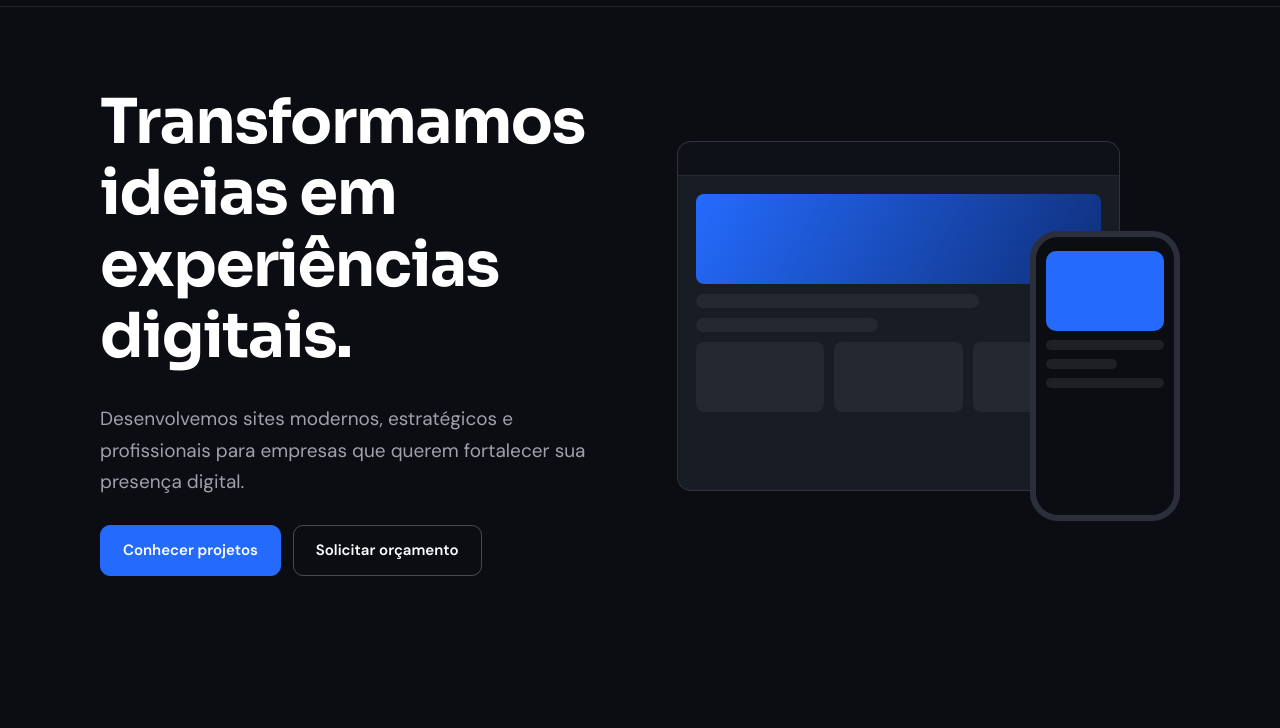
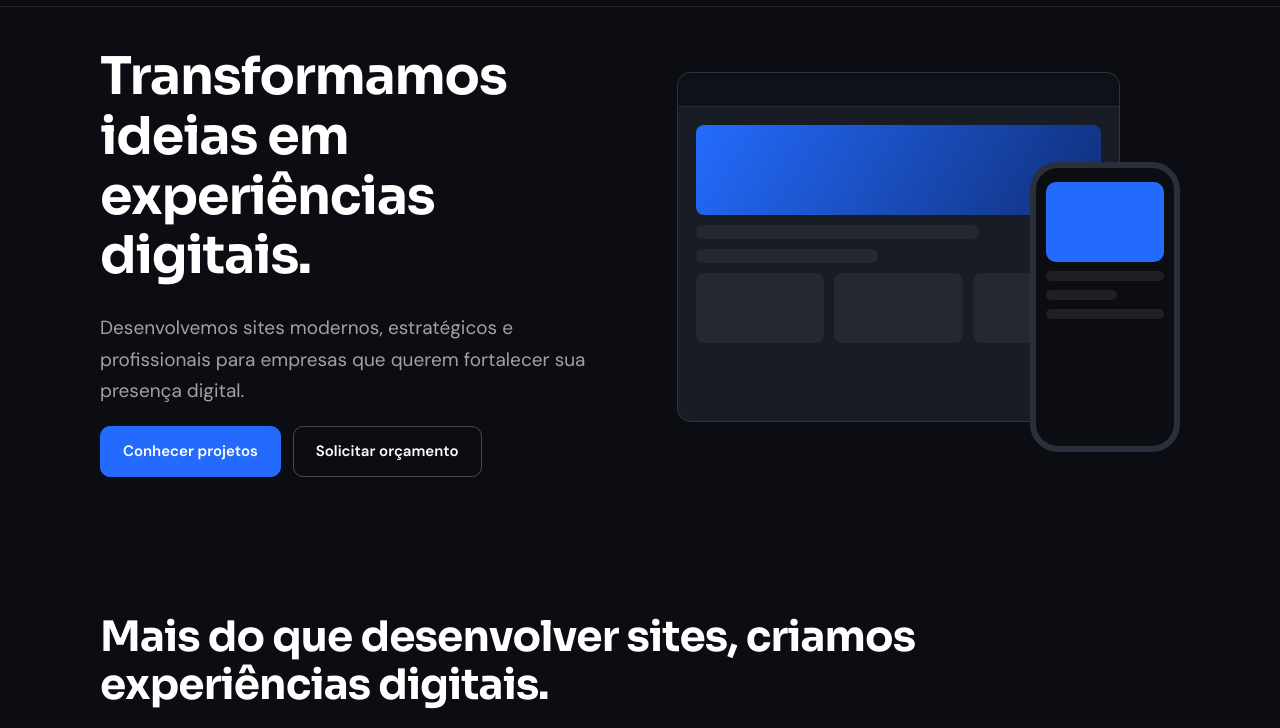
Before and after one commit to Kayque2203/atticoweb, a plain HTML site: page index.html in a window 1280 px wide. Shown: the part 62-790 px from the top of the page. Drawn offline with Linux system fonts and the light colour scheme.

Commit message:
Ajusta altura e fonte da secao hero para exibir botoes acima da dobra

```diff
--- a/assets/style.css
+++ b/assets/style.css
@@ -14,8 +14,8 @@ nav a{text-decoration:none;color:var(--mut);transition:color .2s}nav a:hover,nav
 .btn{display:inline-block;padding:12px 22px;border-radius:10px;background:var(--blue);color:#fff!important;text-decoration:none;font-weight:600;border:1px solid var(--blue);cursor:pointer;font-size:15px;transition:transform .15s,background .2s}
 .btn:hover{background:#3b7bff;transform:translateY(-2px)}.btn.ghost{background:transparent;border-color:#ffffff40}.btn.ghost:hover{background:#ffffff12}
 #menu{display:none;background:none;border:1px solid var(--line);color:#fff;border-radius:8px;padding:8px 12px}
-.hero{padding:80px 0 60px}.hgrid{display:grid;grid-template-columns:1.05fr 1fr;gap:48px;align-items:center}
-.hero h1{font-size:clamp(36px,5.4vw,62px)}.hero p{color:var(--mut);font-size:19px;max-width:520px}.acts{display:flex;gap:12px;flex-wrap:wrap;margin-top:28px}
+.hero{padding:clamp(36px,5vh,64px) 0 40px}.hgrid{display:grid;grid-template-columns:1.05fr 1fr;gap:48px;align-items:center}
+.hero h1{font-size:clamp(34px,4.2vw,52px)}.hero p{color:var(--mut);font-size:19px;max-width:520px}.acts{display:flex;gap:12px;flex-wrap:wrap;margin-top:20px}
 .mock{position:relative;height:380px}.win{position:absolute;inset:0 60px 30px 0;background:var(--card);border:1px solid var(--line);border-radius:14px;overflow:hidden;animation:rise .9s ease both}
 .win i{display:block;height:34px;background:#0e1118;border-bottom:1px solid var(--line)}
 .win .g{padding:18px;display:grid;gap:10px}.win .g span{display:block;border-radius:8px;background:#ffffff0d;height:14px}.win .g .h{height:90px;background:linear-gradient(120deg,#246BFD,#0f2f7a)}.win .g .r{display:grid;grid-template-columns:1fr 1fr 1fr;gap:10px}.win .g .r span{height:70px}
```
